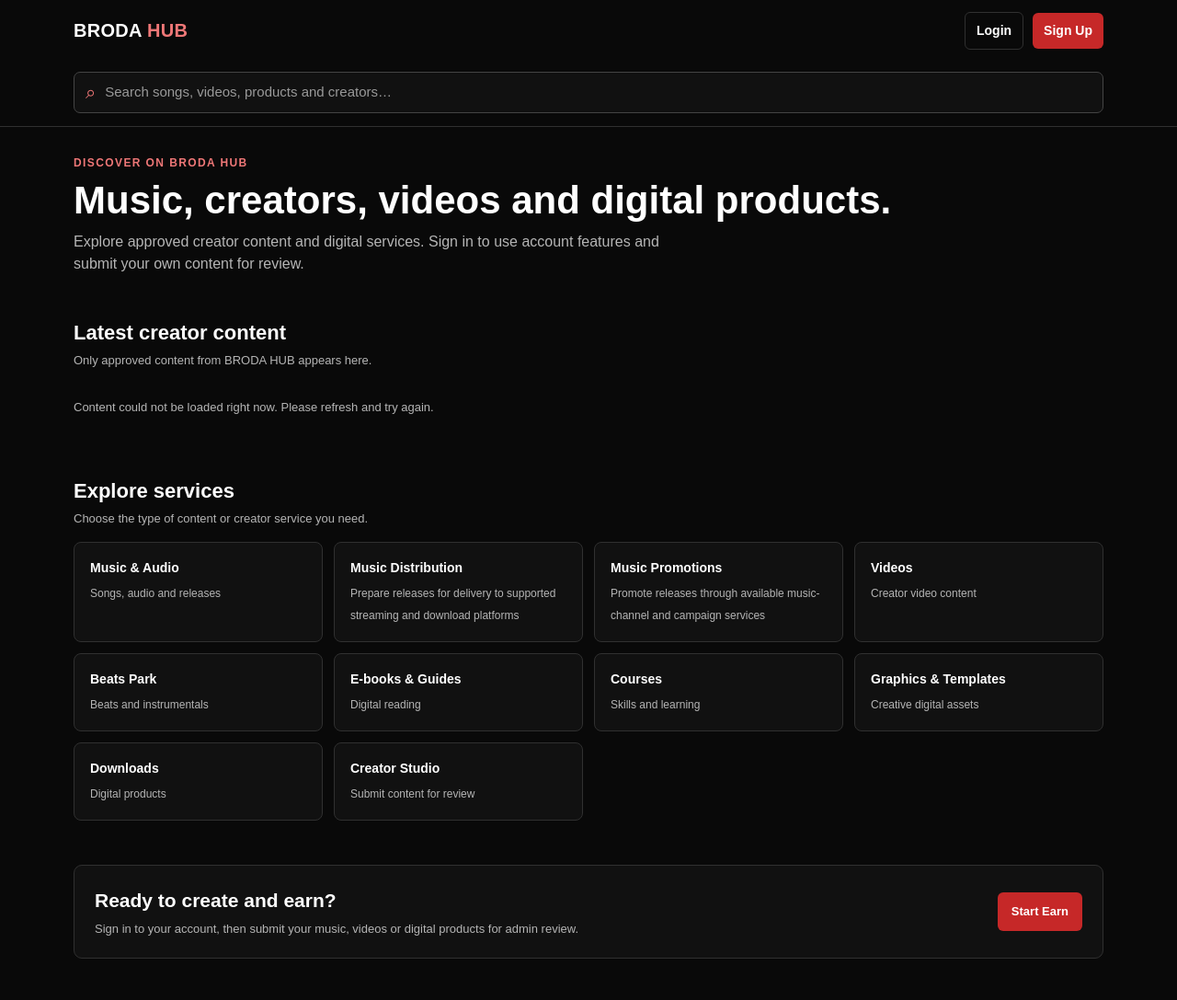
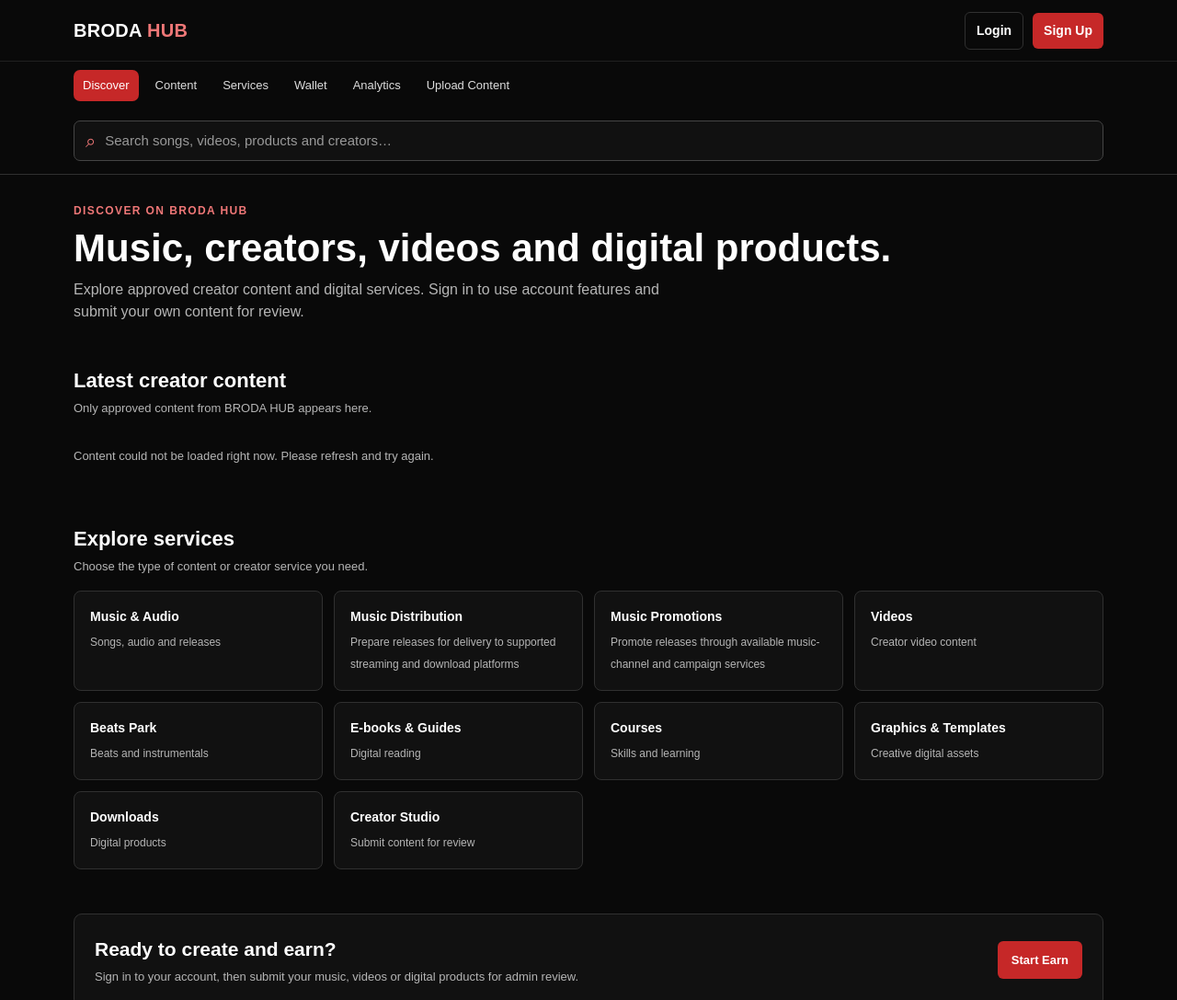
Before and after one commit to lubowasahid-design/Broda--shop-frontend, a plain HTML site: page index.html in a window 1280 px wide. Shown: the top 1087 px of the page at 92% size. Drawn offline with Linux system fonts and the light colour scheme; no server answers.

Commit message:
Update index.html

```diff
--- a/index.html
+++ b/index.html
@@ -75,7 +75,16 @@ footer{border-top:1px solid var(--line);padding:22px 0;color:#999;font-size:12px
       <a class="signup" href="signup.html">Sign Up</a>
     </div>
   </div>
-
+  <div class="nav-wrap">
+  <nav class="container nav" aria-label="Main navigation">
+    <a class="active" href="index.html">Discover</a>
+    <a href="#content">Content</a>
+    <a href="#services">Services</a>
+    <a href="dashboard.html?view=wallet">Wallet</a>
+    <a href="dashboard.html?view=analytics">Analytics</a>
+    <a href="upload-content.html">Upload Content</a>
+  </nav>
+</div>
   <div class="container search-row">
     <label class="search-box" for="siteSearch">
       <span aria-hidden="true">⌕</span>
```
